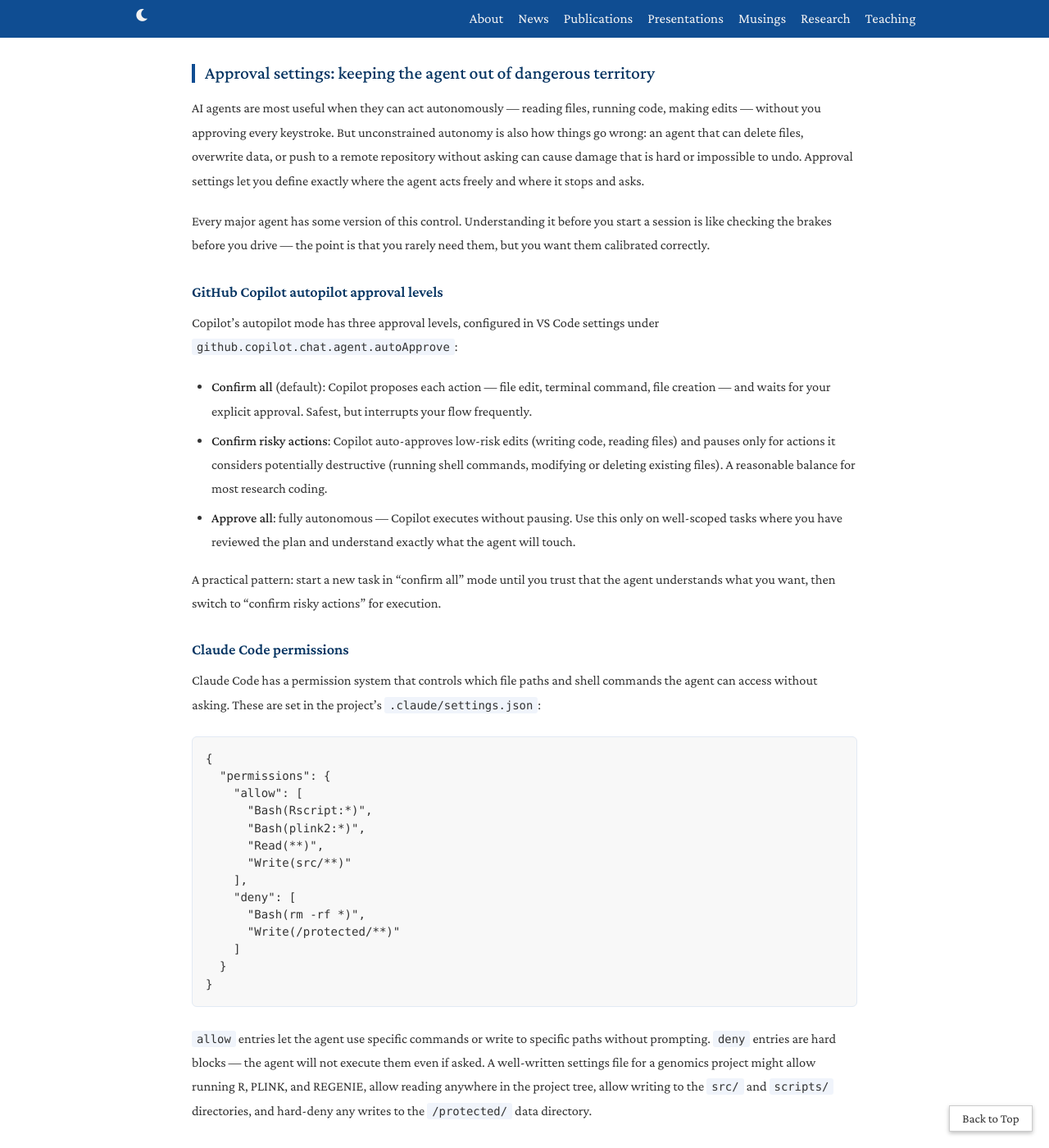
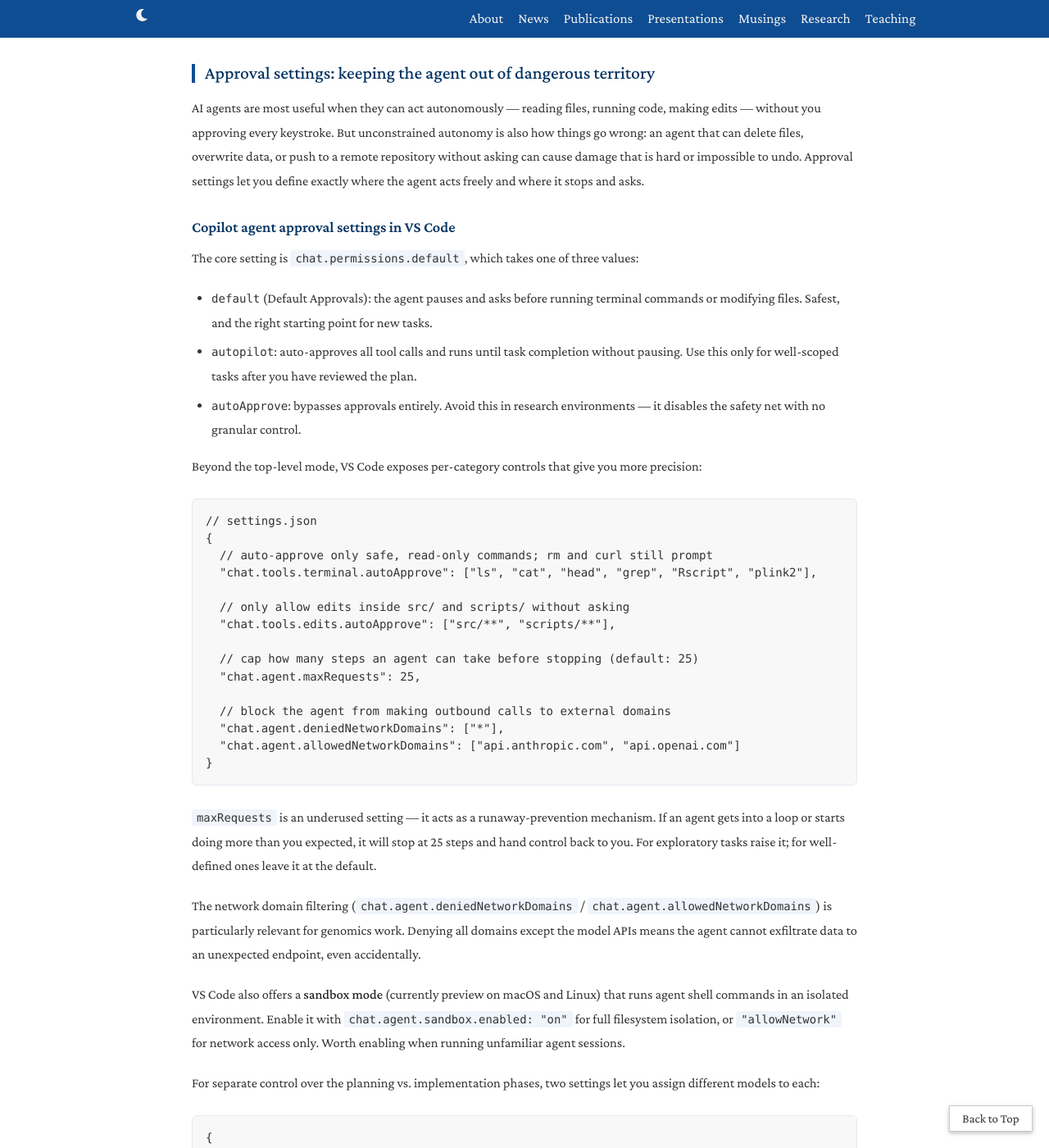
Before and after one commit to yxwyx/yxwyx.github.io, a Jekyll site: the page built from _posts/2026-05-04-ai-assisted-statistical-genetics-coding.md, in a window 1280 px wide and 1400 px high, scrolled down 4428 px. Shown: the whole window at 82% size. Built offline with Jekyll 4.4.1, drawn with Linux system fonts in a browser that asks for light colours; nearby versions of some CDN libraries; a style sheet for code colours, icons or effects is not loaded; some of the changed text lies outside the part shown.

Commit message:
Update approval settings with accurate VS Code Copilot docs
Co-Authored-By: Claude Sonnet 4.6 <noreply@anthropic.com>

````diff
--- a/_posts/2026-05-04-ai-assisted-statistical-genetics-coding.md
+++ b/_posts/2026-05-04-ai-assisted-statistical-genetics-coding.md
@@ -139,21 +139,51 @@ Review the diff, run a sanity check, and commit. A good agent writes a concise c
 
 AI agents are most useful when they can act autonomously — reading files, running code, making edits — without you approving every keystroke. But unconstrained autonomy is also how things go wrong: an agent that can delete files, overwrite data, or push to a remote repository without asking can cause damage that is hard or impossible to undo. Approval settings let you define exactly where the agent acts freely and where it stops and asks.
 
-Every major agent has some version of this control. Understanding it before you start a session is like checking the brakes before you drive — the point is that you rarely need them, but you want them calibrated correctly.
+### Copilot agent approval settings in VS Code
 
-### GitHub Copilot autopilot approval levels
+The core setting is `chat.permissions.default`, which takes one of three values:
 
-Copilot's autopilot mode has three approval levels, configured in VS Code settings under `github.copilot.chat.agent.autoApprove`:
+- **`default`** (Default Approvals): the agent pauses and asks before running terminal commands or modifying files. Safest, and the right starting point for new tasks.
+- **`autopilot`**: auto-approves all tool calls and runs until task completion without pausing. Use this only for well-scoped tasks after you have reviewed the plan.
+- **`autoApprove`**: bypasses approvals entirely. Avoid this in research environments — it disables the safety net with no granular control.
 
-- **Confirm all** (default): Copilot proposes each action — file edit, terminal command, file creation — and waits for your explicit approval. Safest, but interrupts your flow frequently.
-- **Confirm risky actions**: Copilot auto-approves low-risk edits (writing code, reading files) and pauses only for actions it considers potentially destructive (running shell commands, modifying or deleting existing files). A reasonable balance for most research coding.
-- **Approve all**: fully autonomous — Copilot executes without pausing. Use this only on well-scoped tasks where you have reviewed the plan and understand exactly what the agent will touch.
+Beyond the top-level mode, VS Code exposes per-category controls that give you more precision:
 
-A practical pattern: start a new task in "confirm all" mode until you trust that the agent understands what you want, then switch to "confirm risky actions" for execution.
+```json
+// settings.json
+{
+  // auto-approve only safe, read-only commands; rm and curl still prompt
+  "chat.tools.terminal.autoApprove": ["ls", "cat", "head", "grep", "Rscript", "plink2"],
+
+  // only allow edits inside src/ and scripts/ without asking
+  "chat.tools.edits.autoApprove": ["src/**", "scripts/**"],
+
+  // cap how many steps an agent can take before stopping (default: 25)
+  "chat.agent.maxRequests": 25,
+
+  // block the agent from making outbound calls to external domains
+  "chat.agent.deniedNetworkDomains": ["*"],
+  "chat.agent.allowedNetworkDomains": ["api.anthropic.com", "api.openai.com"]
+}
+```
+
+`maxRequests` is an underused setting — it acts as a runaway-prevention mechanism. If an agent gets into a loop or starts doing more than you expected, it will stop at 25 steps and hand control back to you. For exploratory tasks raise it; for well-defined ones leave it at the default.
+
+The network domain filtering (`chat.agent.deniedNetworkDomains` / `chat.agent.allowedNetworkDomains`) is particularly relevant for genomics work. Denying all domains except the model APIs means the agent cannot exfiltrate data to an unexpected endpoint, even accidentally.
+
+VS Code also offers a **sandbox mode** (currently preview on macOS and Linux) that runs agent shell commands in an isolated environment. Enable it with `chat.agent.sandbox.enabled: "on"` for full filesystem isolation, or `"allowNetwork"` for network access only. Worth enabling when running unfamiliar agent sessions.
+
+For separate control over the planning vs. implementation phases, two settings let you assign different models to each:
+```json
+{
+  "chat.planAgent.defaultModel": "claude-opus-4-7",        // careful reasoning for planning
+  "github.copilot.chat.implementAgent.model": "claude-sonnet-4-6"  // faster for writing code
+}
+```
 
 ### Claude Code permissions
 
-Claude Code has a permission system that controls which file paths and shell commands the agent can access without asking. These are set in the project's `.claude/settings.json`:
+Claude Code has a permission system in the project's `.claude/settings.json`:
 
 ```json
 {
@@ -161,8 +191,10 @@ Claude Code has a permission system that controls which file paths and shell com
     "allow": [
       "Bash(Rscript:*)",
       "Bash(plink2:*)",
+      "Bash(regenie:*)",
       "Read(**)",
-      "Write(src/**)"
+      "Write(src/**)",
+      "Write(scripts/**)"
     ],
     "deny": [
       "Bash(rm -rf *)",
@@ -172,14 +204,14 @@ Claude Code has a permission system that controls which file paths and shell com
 }
 ```
 
-`allow` entries let the agent use specific commands or write to specific paths without prompting. `deny` entries are hard blocks — the agent will not execute them even if asked. A well-written settings file for a genomics project might allow running R, PLINK, and REGENIE, allow reading anywhere in the project tree, allow writing to the `src/` and `scripts/` directories, and hard-deny any writes to the `/protected/` data directory.
+`allow` entries let the agent use specific commands or write to specific paths without prompting. `deny` entries are hard blocks — the agent will not execute them even if asked. A well-written settings file for a genomics project allows running R, PLINK, and REGENIE, allows reading anywhere in the project tree, allows writing to `src/` and `scripts/`, and hard-denies any writes to the `/protected/` data directory.
 
 ### Plan mode: the pre-flight check
 
-Both Copilot and Claude Code support a plan-before-code mode. In Claude Code, activating plan mode tells the agent to describe what it intends to do and wait for your sign-off before writing a single line of code. This is the most powerful approval mechanism because it catches wrong assumptions at the cheapest possible moment — before any changes have been made.
+Both Copilot and Claude Code have a plan-before-code mode. In Copilot, select the **Plan** agent from the agent picker. In Claude Code, enable plan mode to have the agent describe what it intends to do and wait for your sign-off before writing anything.
 
 For complex tasks — "refactor this entire QC pipeline," "add chromosome-stratified output to all downstream scripts" — always review the plan first. Look specifically for:
-- Files it intends to modify that you didn't expect
+- Files it intends to modify that you did not expect
 - Shell commands it plans to run (especially anything involving deletion, overwriting, or external network calls)
 - Assumptions about data formats or file locations that might be wrong
 
@@ -187,7 +219,7 @@ Approving the plan does not mean blindly trusting the implementation. Review the
 
 ### What should always require your approval
 
-Regardless of how your approval settings are configured, these actions should always stop and ask:
+Regardless of settings, these actions should always stop and ask:
 
 - **Any deletion** — `rm`, overwriting an existing file, clearing a directory
 - **Git operations that affect remote state** — `push`, `force-push`, branch deletion
@@ -195,7 +227,7 @@ Regardless of how your approval settings are configured, these actions should al
 - **External API calls** — anything that sends data outside your environment
 - **HPC job submission** — `qsub`, `sbatch`, or equivalent: a misfired array job is expensive to cancel and can hold cluster resources for hours
 
-The goal is not to make the agent ask about every line of code it writes. It is to ensure that irreversible or high-impact actions always have a human in the loop.
+The goal is not to make the agent slow. It is to ensure that irreversible or high-impact actions always have a human in the loop.
 
 ## Working with sensitive genomic data
 
````
Also changed, not shown: assets/slides/ai-workflow-slides.html (+15 -14 lines).
